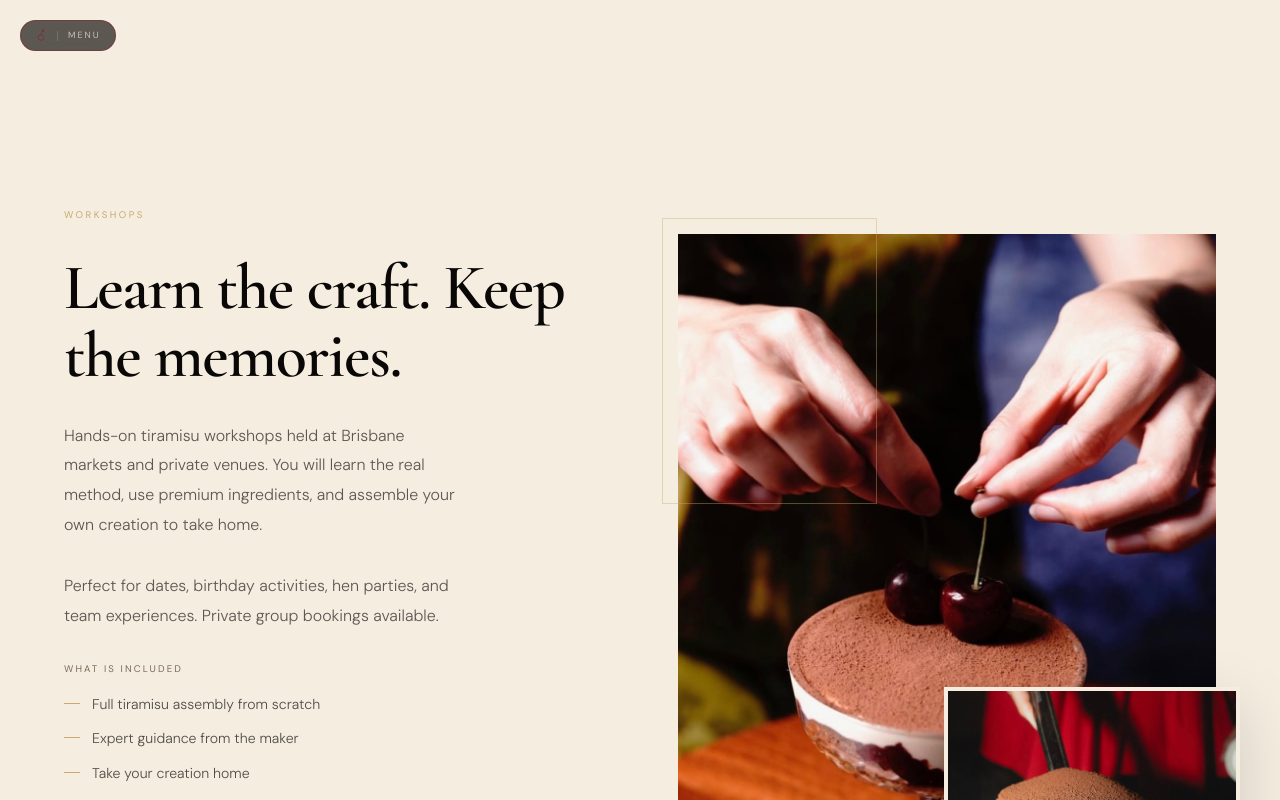
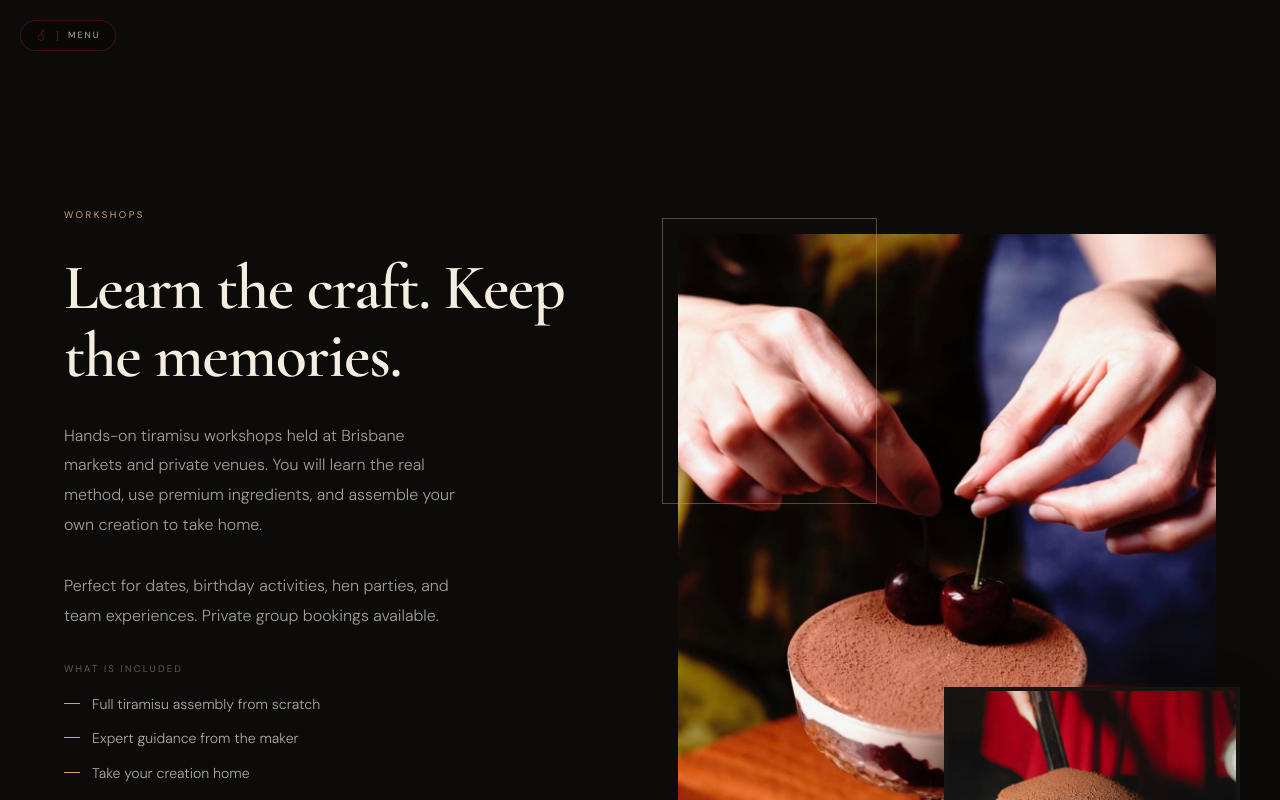
Before and after one commit to Wissko/pickmeup-affair-v2, a Next.js app: page /workshops in a window 1280 px wide. Shown: the top 800 px of the page. Built offline with nearby package versions, Linux system fonts and the light colour scheme.

Commit message:
fix: workshops dark background to match site palette

```diff
--- a/components/Workshops.tsx
+++ b/components/Workshops.tsx
@@ -38,8 +38,8 @@ export default function Workshops({ standalone = false }: { standalone?: boolean
     <section
       id="workshops"
       style={{
-        background: '#f5ede0',
-        color: '#0a0806',
+        background: '#0d0b09',
+        color: '#f5ede0',
         padding: standalone
           ? 'calc(clamp(5rem, 10vw, 9rem) + 80px) clamp(1.25rem, 5vw, 5rem) clamp(5rem, 10vw, 9rem)'
           : 'clamp(5rem, 10vw, 9rem) clamp(1.25rem, 5vw, 5rem)',
@@ -79,7 +79,7 @@ export default function Workshops({ standalone = false }: { standalone?: boolean
                 fontSize: 'clamp(2.5rem, 5vw, 4rem)',
                 lineHeight: 1.05,
                 letterSpacing: '-0.02em',
-                color: '#0a0806',
+                color: '#f5ede0',
               }}
             >
               Learn the craft. Keep the memories.
@@ -93,7 +93,7 @@ export default function Workshops({ standalone = false }: { standalone?: boolean
                 fontWeight: 300,
                 fontSize: 'clamp(0.88rem, 1.3vw, 1rem)',
                 lineHeight: 1.85,
-                color: 'rgba(10,8,6,0.65)',
+                color: 'rgba(245,237,224,0.65)',
                 maxWidth: '400px',
               }}
             >
@@ -108,7 +108,7 @@ export default function Workshops({ standalone = false }: { standalone?: boolean
                 fontWeight: 300,
                 fontSize: 'clamp(0.88rem, 1.3vw, 1rem)',
                 lineHeight: 1.85,
-                color: 'rgba(10,8,6,0.65)',
+                color: 'rgba(245,237,224,0.65)',
                 maxWidth: '400px',
               }}
             >
@@ -125,7 +125,7 @@ export default function Workshops({ standalone = false }: { standalone?: boolean
                   fontSize: '0.6rem',
                   letterSpacing: '0.22em',
                   textTransform: 'uppercase',
-                  color: '#7a6a58',
+                  color: 'rgba(245,237,224,0.35)',
                   marginBottom: '1rem',
                 }}
               >
@@ -142,7 +142,7 @@ export default function Workshops({ standalone = false }: { standalone?: boolean
                       fontFamily: 'var(--font-dm)',
                       fontWeight: 300,
                       fontSize: '0.88rem',
-                      color: 'rgba(10,8,6,0.7)',
+                      color: 'rgba(245,237,224,0.7)',
                       lineHeight: 1.6,
                     }}
                   >
@@ -218,7 +218,7 @@ export default function Workshops({ standalone = false }: { standalone?: boolean
                 width: '55%',
                 aspectRatio: '1/1',
                 overflow: 'hidden',
-                border: '4px solid #f5ede0',
+                border: '4px solid #1a1410',
                 boxShadow: '0 20px 60px rgba(10,8,6,0.15)',
               }}
             >
```
